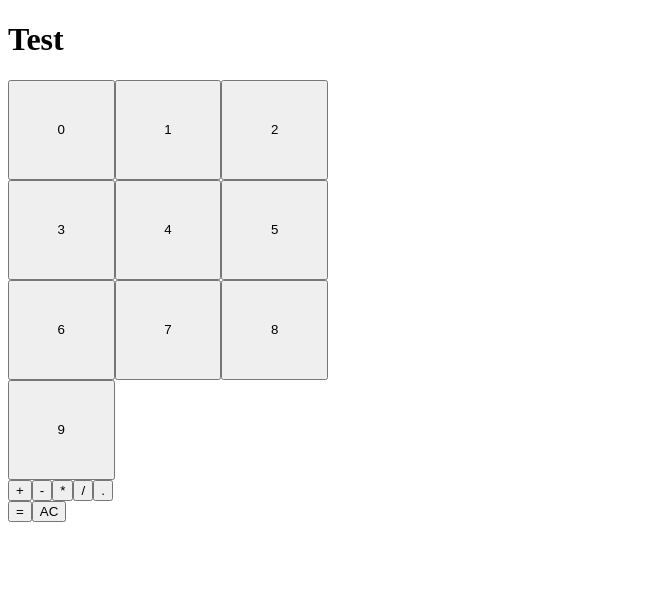
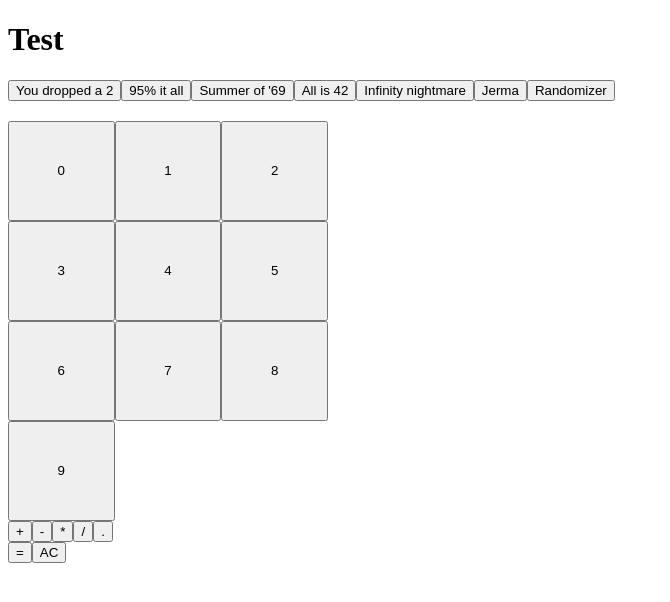
Before and after one commit to popoxta/evil-calculator, a React (Vite) app: page / in a window 1280 px wide. Shown: the top 602 px of the page, without its empty margins (0-670 px from the left). Built offline with nearby package versions, Linux system fonts and the light colour scheme.

Commit message:
Add evil options

```diff
--- a/src/App.tsx
+++ b/src/App.tsx
@@ -1,10 +1,28 @@
 import Calculator from "./components/Calculator.tsx";
+import EvilSelector from "./components/EvilSelector.tsx";
+import {useState} from "react";
 
 function App() {
+    const [evil, setEvil] = useState('')
+
+    const evilOptions = [
+        {name: 'You dropped a 2', value: '+2'},
+        {name: '95% it all', value: '* 0.95'},
+        {name: 'Summer of \'69', value: '1969'},
+        {name: 'All is 42', value: '42'},
+        {name: 'Infinity nightmare', value: '/0'},
+        {name: 'Jerma', value: '+985'},
+        {name: 'Randomizer', value: ''}
+    ]
+
+    function handleSetEvil(newEvil) {
+        setEvil(newEvil)
+    }
 
     return (
         <>
             <h1>Test</h1>
+            <EvilSelector handleClick={handleSetEvil} evilOptions={evilOptions}/>
             <Calculator/>
         </>
     )
--- a/src/components/EvilSelector.tsx
+++ b/src/components/EvilSelector.tsx
@@ -1,11 +1,11 @@
 export default function EvilSelector({evilOptions, handleClick}) {
 
-    evilOptions.map((option: { value: string, title: string }) => {
-        return <button onClick={handleClick} value={option.value}>{option.title}</button>
+    const options = evilOptions.map((option: { value: string, name: string }) => {
+        return <button onClick={() => handleClick(option.value)} value={option.value} key={option.name}>{option.name}</button>
     })
 
     return <div className={'evil-modal'}>
-        {evilOptions}
+        {options}
     </div>
 
 }
```
